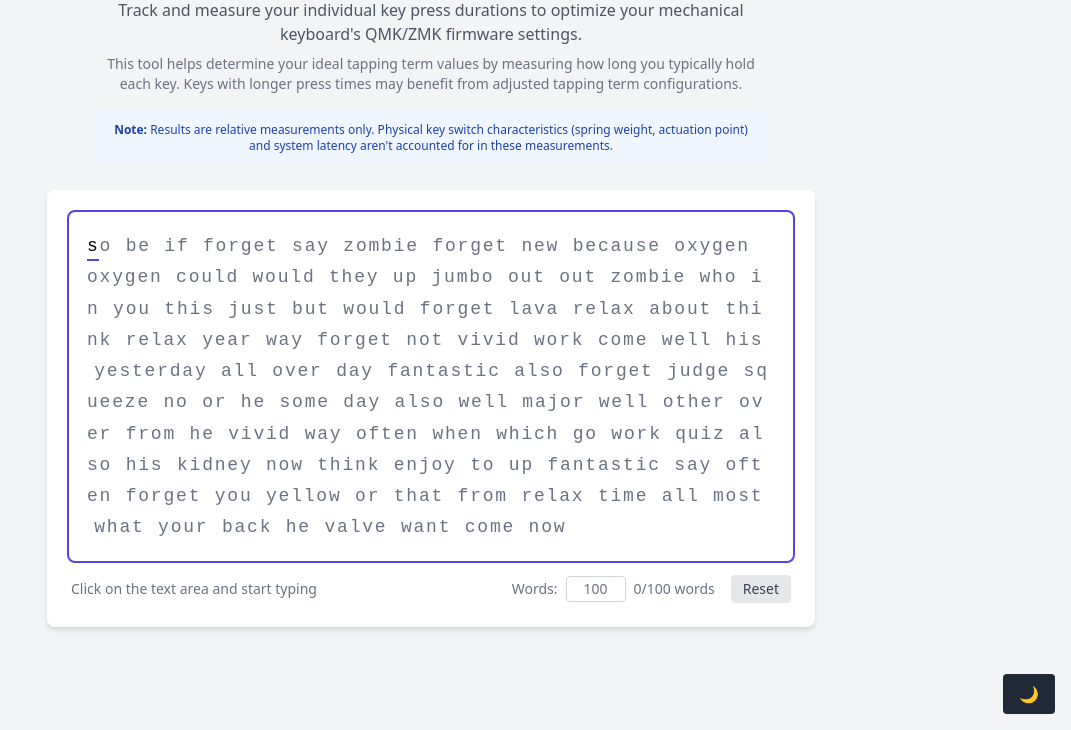
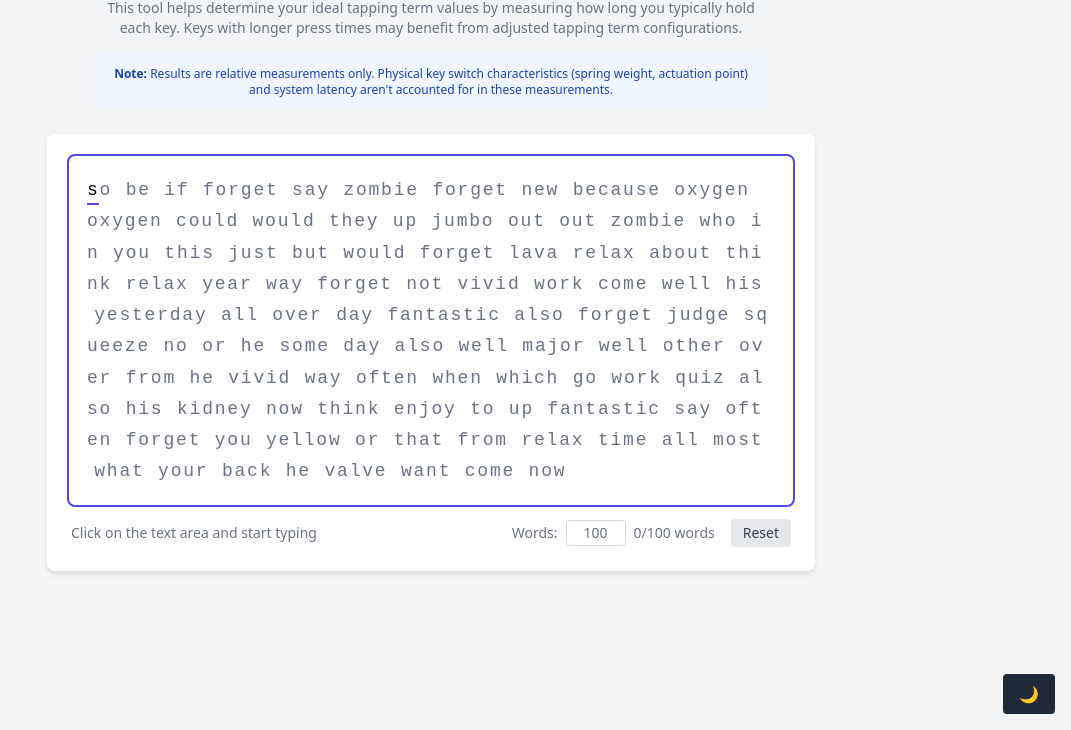
Before and after one commit to Enubia/tapping-term-tracker, a plain HTML site: page index.html in a window 1280 px wide. Shown: the part 70-800 px from the top of the page, without its empty margins (209-1280 px from the left). Drawn offline with nearby package versions, Linux system fonts and the light colour scheme.

Commit message:
update description

```diff
--- a/index.html
+++ b/index.html
@@ -14,10 +14,6 @@
         <h1 class="text-3xl font-bold mb-2 text-center text-indigo-800 dark-mode-title">Tapping Term Tracker</h1>
 
         <div class="text-center mb-6 max-w-2xl mx-auto">
-            <p class="text-gray-600 dark:text-gray-300">
-                Track and measure your individual key press durations to optimize your mechanical keyboard's QMK/ZMK firmware
-                settings.
-            </p>
             <p class="text-sm text-gray-500 dark:text-gray-400 mt-2">
                 This tool helps determine your ideal tapping term values by measuring how long you typically hold each key. Keys
                 with longer press times may benefit from adjusted tapping term configurations.
```
